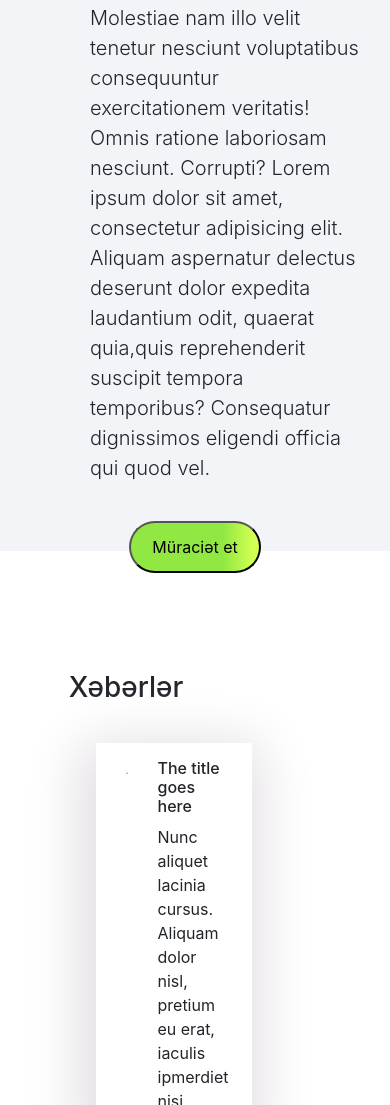
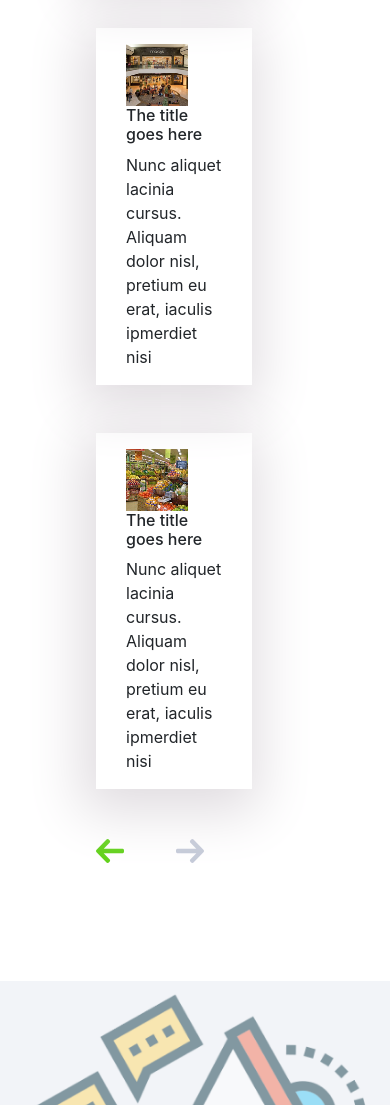
Before and after one commit to AbbasMakhsud/mediaBalance_nonAngular.github.io, a plain HTML site: page index.html in a window 390 px wide. Shown: the part 4765-5870 px from the top of the page. Drawn offline with nearby package versions, Linux system fonts and the light colour scheme.

Commit message:
responsive

```diff
--- a/index.html
+++ b/index.html
@@ -226,32 +226,32 @@
       <h3>Xəbərlər</h3>
     </div>
     <br><br><br>
-    <div class="col-xs-12 col-sm-12 col-md-4 col-md-offset-1 newsBody float-left">
+    <div class="col-sm-12 col-md-4 col-md-offset-1 newsBody float-left">
 
-      <div class="col-3 float-left">
+      <div class="col-lg-3 col-md-3 col-xl-3 col-sm-3 col-xs-1 float-left">
         <img src="assets/news1.png" alt="" style="width: 130%">
       </div>
-      <div class="col-9 float-right">
+      <div class="col-lg-9 col-md-9 col-xl-9 col-sm-9 col-xs-11 float-right">
         <h6>The title goes here</h6>
         <p>Nunc aliquet lacinia cursus. Aliquam dolor nisl, pretium eu erat, iaculis ipmerdiet nisi</p>
       </div>
 
     </div>
-    <div class="col-xs-12 col-sm-12 col-md-4 newsBody float-left">
-      <div class="col-3 float-left">
+    <div class="col-sm-12 col-md-4 newsBody float-left">
+      <div class="col-lg-3 col-md-3 col-xl-3 col-sm-3 float-left">
         <img src="assets/news2.png" alt="" style="width: 130%">
       </div>
-      <div class="col-9 float-right">
+      <div class="col-lg-9 col-md-9 col-xl-9 col-sm-9 float-right">
         <h6>The title goes here</h6>
         <p>Nunc aliquet lacinia cursus. Aliquam dolor nisl, pretium eu erat, iaculis ipmerdiet nisi</p>
       </div>
     </div>
 
-    <div class="col-xs-12 col-sm-12 col-md-4 newsBody float-left">
-      <div class="col-3 float-left">
+    <div class="col-sm-12 col-md-4 newsBody float-left">
+      <div class="col-lg-3 col-md-3 col-xl-3 col-sm-3 float-left">
         <img src="assets/news3.png" alt="" style="width: 130%">
       </div>
-      <div class="col-9 float-right">
+      <div class="col-lg-9 col-md-9 col-xl-9 col-sm-9 float-right">
         <h6>The title goes here</h6>
         <p>Nunc aliquet lacinia cursus. Aliquam dolor nisl, pretium eu erat, iaculis ipmerdiet nisi</p>
       </div>
--- a/style.css
+++ b/style.css
@@ -8,6 +8,10 @@ body{
   background-color: #ffffff;
 }
 
+button{
+  outline: none;
+  border: none;
+}
 #cardOrder{
   border: 1px solid rgb(237, 128, 64);;
   border-radius: 17px;
@@ -135,13 +139,13 @@ body{
   background-color: #f2f4f8;
 }
 .doRequest{
-  background: rgba(145,232,66,1);
-  background: -moz-linear-gradient(left, rgba(145,232,66,1) 72%, rgba(148,233,67,1) 73%, rgba(210,255,82,1) 95%, rgba(210,255,82,1) 99%);
-  background: -webkit-linear-gradient(left, rgba(145,232,66,1) 72%, rgba(148,233,67,1) 73%, rgba(210,255,82,1) 95%, rgba(210,255,82,1) 99%);
-  background: -o-linear-gradient(left, rgba(145,232,66,1) 72%, rgba(148,233,67,1) 73%, rgba(210,255,82,1) 95%, rgba(210,255,82,1) 99%);
-  background: -ms-linear-gradient(left, rgba(145,232,66,1) 72%, rgba(148,233,67,1) 73%, rgba(210,255,82,1) 95%, rgba(210,255,82,1) 99%);
-  background: linear-gradient(to right, rgba(145,232,66,1) 72%, rgba(148,233,67,1) 73%, rgba(210,255,82,1) 95%, rgba(210,255,82,1) 99%);
-  filter: progid:DXImageTransform.Microsoft.gradient( startColorstr='#91e842', endColorstr='#d2ff52', GradientType=1 );
+  background: -moz-linear-gradient(45deg, rgba(59,166,51,1) 31%, rgba(86,203,25,1) 85%); /* ff3.6+ */
+background: -webkit-gradient(linear, left bottom, right top, color-stop(31%, rgba(59,166,51,1)), color-stop(85%, rgba(86,203,25,1))); /* safari4+,chrome */
+background: -webkit-linear-gradient(45deg, rgba(59,166,51,1) 31%, rgba(86,203,25,1) 85%); /* safari5.1+,chrome10+ */
+background: -o-linear-gradient(45deg, rgba(59,166,51,1) 31%, rgba(86,203,25,1) 85%); /* opera 11.10+ */
+background: -ms-linear-gradient(45deg, rgba(59,166,51,1) 31%, rgba(86,203,25,1) 85%); /* ie10+ */
+background: linear-gradient(45deg, rgba(59,166,51,1) 31%, rgba(86,203,25,1) 85%); /* w3c */
+filter: progid:DXImageTransform.Microsoft.gradient( startColorstr='#56cb19', endColorstr='#3BA633',GradientType=1 ); /* ie6-9 */
 
   border-radius: 34px;
   padding: 12px 21px;
@@ -192,14 +196,21 @@ body{
 
 #updateButton{
   border-radius: 18px;
-  padding-top: 12px;
-  padding-bottom: 10px;
+  padding-top: 13px;
+  padding-bottom: 13px;
   padding-left: 15px;
   padding-right: 16px;
   position: relative;
   left: -34px;
   outline: none;
-  background: lightgreen;
+   background: -moz-linear-gradient(45deg, rgba(59,166,51,1) 31%, rgba(86,203,25,1) 85%); /* ff3.6+ */
+background: -webkit-gradient(linear, left bottom, right top, color-stop(31%, rgba(59,166,51,1)), color-stop(85%, rgba(86,203,25,1))); /* safari4+,chrome */
+background: -webkit-linear-gradient(45deg, rgba(59,166,51,1) 31%, rgba(86,203,25,1) 85%); /* safari5.1+,chrome10+ */
+background: -o-linear-gradient(45deg, rgba(59,166,51,1) 31%, rgba(86,203,25,1) 85%); /* opera 11.10+ */
+background: -ms-linear-gradient(45deg, rgba(59,166,51,1) 31%, rgba(86,203,25,1) 85%); /* ie10+ */
+background: linear-gradient(45deg, rgba(59,166,51,1) 31%, rgba(86,203,25,1) 85%); /* w3c */
+filter: progid:DXImageTransform.Microsoft.gradient( startColorstr='#56cb19', endColorstr='#3BA633',GradientType=1 ); /* ie6-9 */
+
 }
 
 /*bazarStore*/
@@ -384,3 +395,21 @@ hr.light-100{
     width: 70%;
   }
 }
+
+@media (max-width: 576px) {
+  .newsBody{
+    width: 70vw;
+  }
+  .newsBody img{
+    width: 65% !important;
+  }
+
+  .fillials div{
+    width: 85px;
+  }
+
+  .textsTop , .textsBottom{
+  margin-left: 6rem;
+
+}
+}
```
